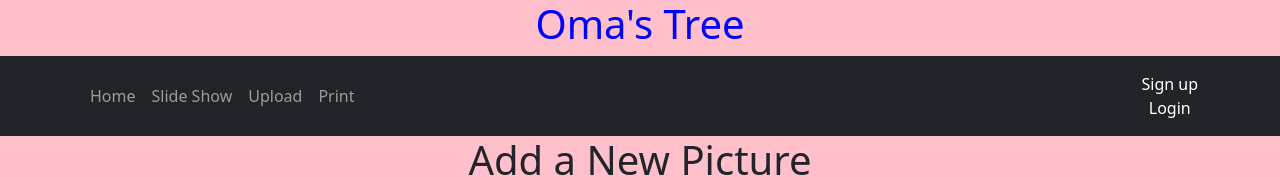
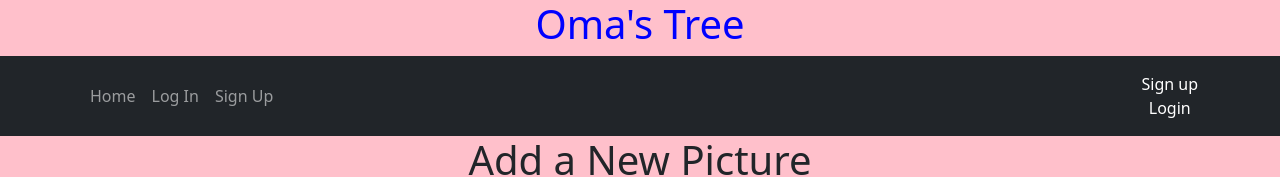
Before and after one commit to Augiedog/LookBook, a React (Create React App) app in the folder frontend/: page /pictures/upload in a window 1280 px wide. Shown: the top 177 px of the page. Built offline with nearby package versions, Linux system fonts and the light colour scheme.

Commit message:
time to sync

```diff
--- a/frontend/src/App.js
+++ b/frontend/src/App.js
@@ -18,7 +18,6 @@
       <header className="App-header">
         <h1 style={{ 'textAlign': 'center', 'color': 'blue' }}>Oma's Tree</h1>
       </header>
-
         <CurrentUserProvider>
           <BrowserRouter>
             <NavBar />
@@ -32,7 +31,6 @@
             </Routes>
           </BrowserRouter>
         </CurrentUserProvider>
-
     </div>
   )
 
--- a/frontend/src/component/home/navbar.js
+++ b/frontend/src/component/home/navbar.js
@@ -12,6 +12,13 @@
     const history = useNavigate()
     const { currentUser } = useContext(CurrentUser)
 
+    let logedinAction = (
+        <>
+            <Nav.Link href="/login">Log In</Nav.Link>
+            <Nav.Link href="/signUp">Sign Up</Nav.Link>
+        </>
+    )
+
     let loginActions = (
         <>
             <Navbar.Text>
@@ -22,6 +29,13 @@
     )
 
     if (currentUser) {
+        logedinAction = (
+            <>
+                <Nav.Link href="#" onClick={() => history("/pictures")}>Slide Show</Nav.Link>
+                <Nav.Link href="#" onClick={() => history("/pictures/upload")}>Upload</Nav.Link>
+                <Nav.Link href="#" onClick={() => history("/error")}>Print</Nav.Link>
+            </>
+        )
         loginActions = (
             <Navbar.Text>
                 Signed in as: <a href="/">{currentUser.firstName} {currentUser.lastName}</a>
@@ -37,11 +51,7 @@
                 <Navbar.Collapse className="justify-content-end">
                     <Nav className="me-auto">
                         <Nav.Link href="#" onClick={() => history("/")}>Home</Nav.Link>
-                        <Nav.Link href="#" onClick={() => history("/pictures")}>Slide Show</Nav.Link>
-                        <Nav.Link href="#" onClick={() => history("/pictures/upload")}>Upload</Nav.Link>
-                        <Nav.Link href="#" onClick={() => history("/error")}>Print</Nav.Link>
-                        {/* <Nav.Link href="/login">Log In</Nav.Link>
-                        <Nav.Link href="/signUp">Sign Up</Nav.Link> */}
+                        {logedinAction}
                     </Nav>
                     {loginActions}
                     <Outlet />
--- a/frontend/src/component/users/logIn.js
+++ b/frontend/src/component/users/logIn.js
@@ -33,9 +33,7 @@
        } else {
         setErrorMessage(data.message)
        }
-
-       console.log(data, "loginform")
-
+       console.log("loginform", data)
     }
 
     return (
@@ -76,6 +74,7 @@
                         />
                     </div>
                 </div>
+                <br />
                 <input className="btn btn-primary" type="submit" value="Login" />
             </form>
         </main>
--- a/frontend/src/component/users/signUpForm.js
+++ b/frontend/src/component/users/signUpForm.js
@@ -80,6 +80,7 @@
 						/>
 					</div>
 				</div>
+				<br />
 				<input className="btn btn-primary" type="submit" value="Sign Up" />
 			</form>
 		</main>
```
Also changed, not shown: frontend/src/component/UpLoad.js (+0 -51 lines), 2 other files (tests, documents, lock files or other folders).
